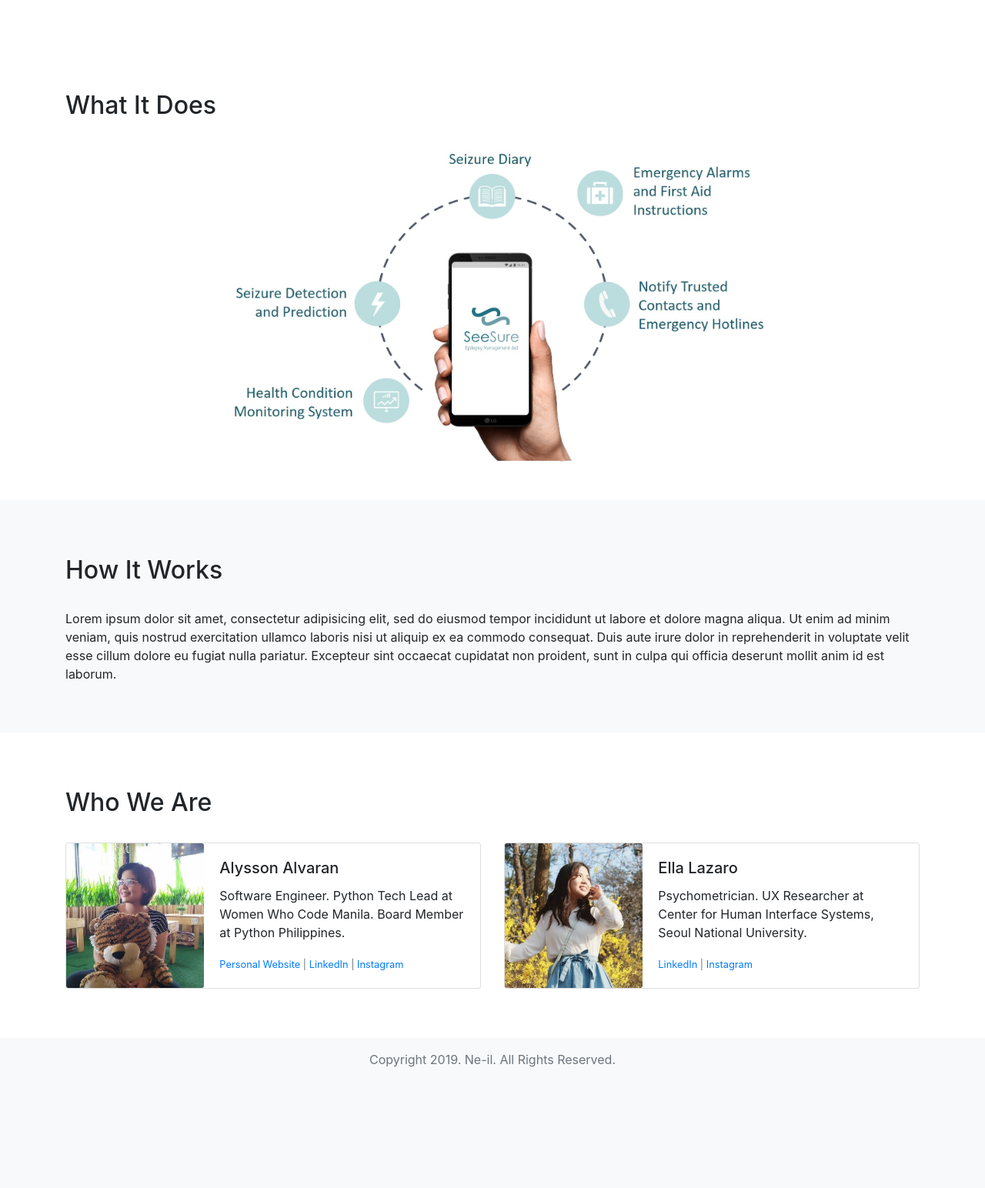
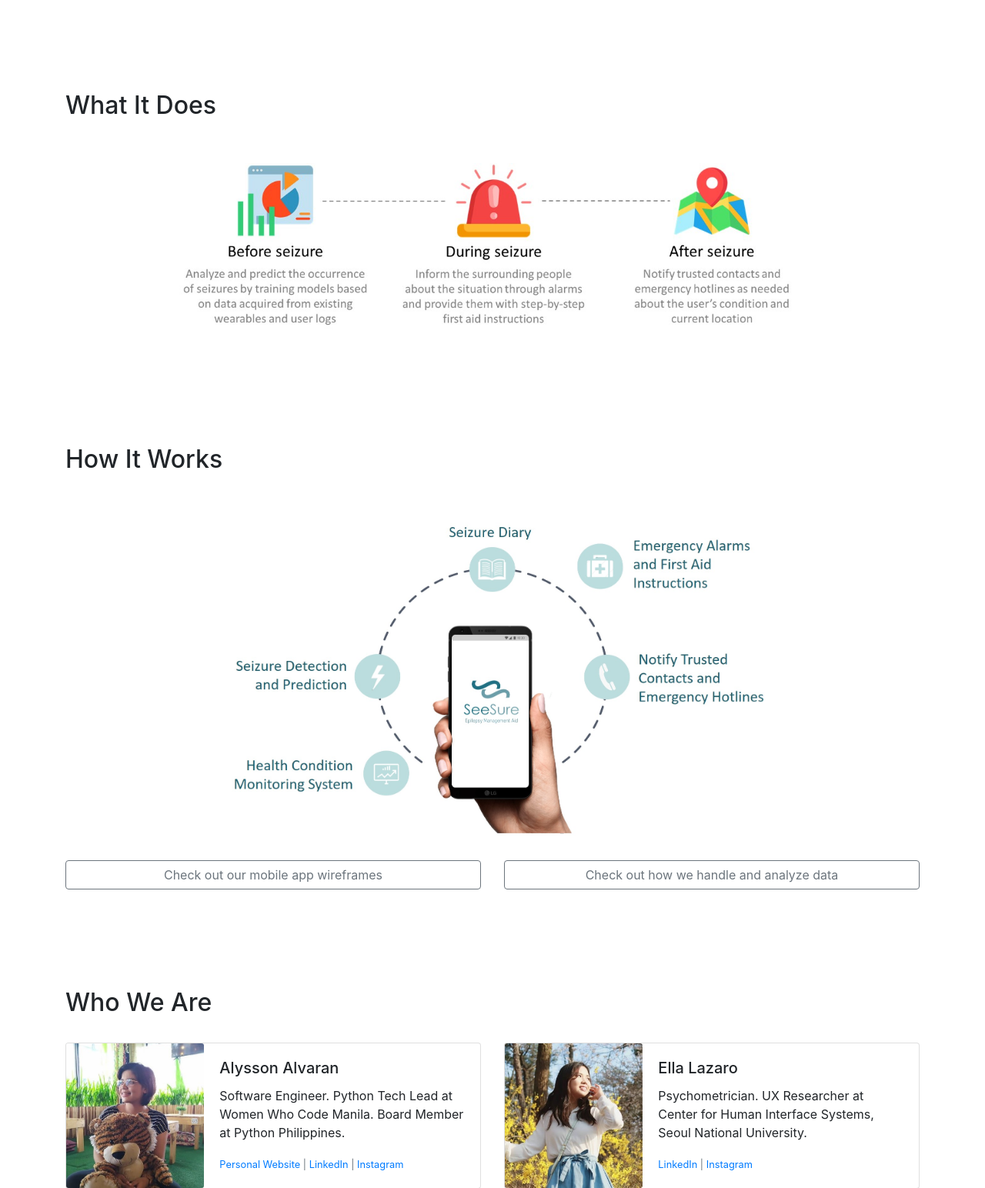
Before and after one commit to alyssonalvaran/seesure, a Django app: page / in a window 1280 px wide. Shown: the part 754-2298 px from the top of the page at 77% size. Before the commit the page ends 2141 px from the top, so only its background shows below. Run offline with Django 3.2, Linux system fonts and the light colour scheme; some libraries are stand-ins or nearby versions.

Commit message:
Add temporary process with button links

```diff
--- a/home/templates/index.html
+++ b/home/templates/index.html
@@ -71,7 +71,7 @@
                 <div class="col-12 py-4">
                     <h2>What It Does</h2>
                 </div>
-                <div class="col-sm-12 col-lg-8 mx-auto">
+                <div class="col-sm-12 col-lg-9 mx-auto py-4">
                     <img src="{% static 'img/features.jpg' %}" width="100%" alt="features">
                 </div>
             </div>
@@ -79,21 +79,24 @@
     </section>
 
     <!-- Process -->
-    <section id="process" class="content-section bg-light">
+    <section id="process" class="content-section">
         <div class="container">
             <div class="row">
                 <div class="col-12 py-4">
                     <h2>How It Works</h2>
                 </div>
-                <div class="col-12">
-                    <p>
-                        Lorem ipsum dolor sit amet, consectetur adipisicing elit, sed do eiusmod
-                        tempor incididunt ut labore et dolore magna aliqua. Ut enim ad minim veniam,
-                        quis nostrud exercitation ullamco laboris nisi ut aliquip ex ea commodo
-                        consequat. Duis aute irure dolor in reprehenderit in voluptate velit esse
-                        cillum dolore eu fugiat nulla pariatur. Excepteur sint occaecat cupidatat non
-                        proident, sunt in culpa qui officia deserunt mollit anim id est laborum.
-                    </p>
+                <div class="col-sm-12 col-lg-8 mx-auto py-4">
+                    <img src="{% static 'img/process.jpg' %}" width="100%" alt="features">
+                </div>
+                <div class="col-sm-12 col-lg-6 py-2">
+                    <a class="btn btn-outline-secondary btn-block" href="https://projects.invisionapp.com/prototype/ck2m5i4sn00cyca018ejnm20k/play" role="button" target="_blank">
+                        Check out our mobile app wireframes
+                    </a>
+                </div>
+                <div class="col-sm-12 col-lg-6 py-2">
+                    <a class="btn btn-outline-secondary btn-block" href="#" role="button">
+                        Check out how we handle and analyze data
+                    </a>
                 </div>
             </div>
         </div>
```
Also changed, not shown: home/static/img/features.jpg, home/static/img/process.jpg (added).
